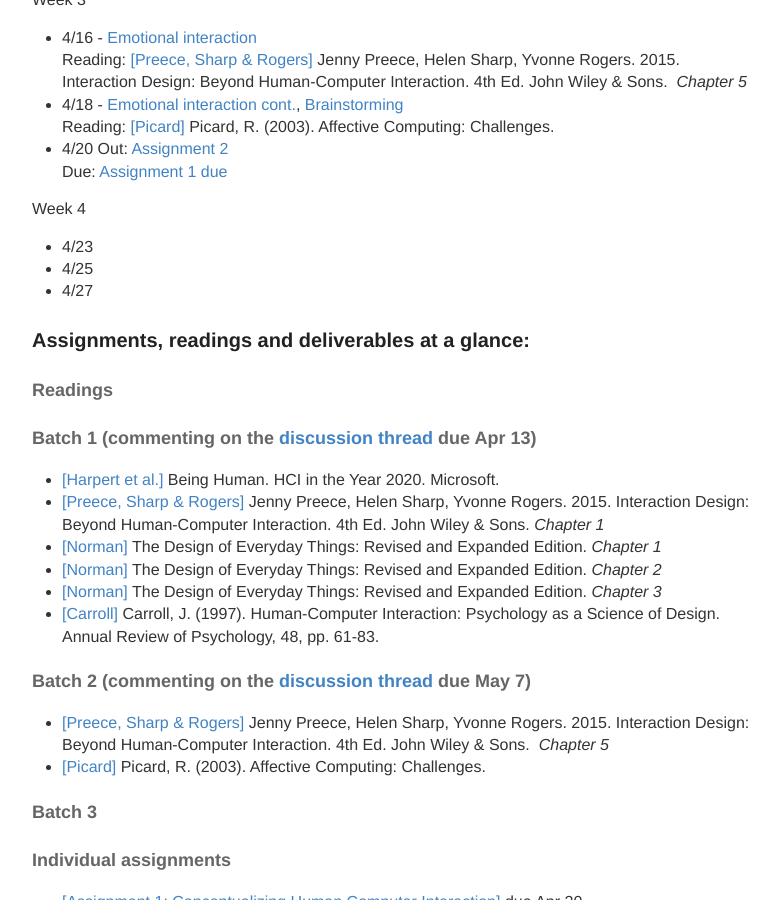
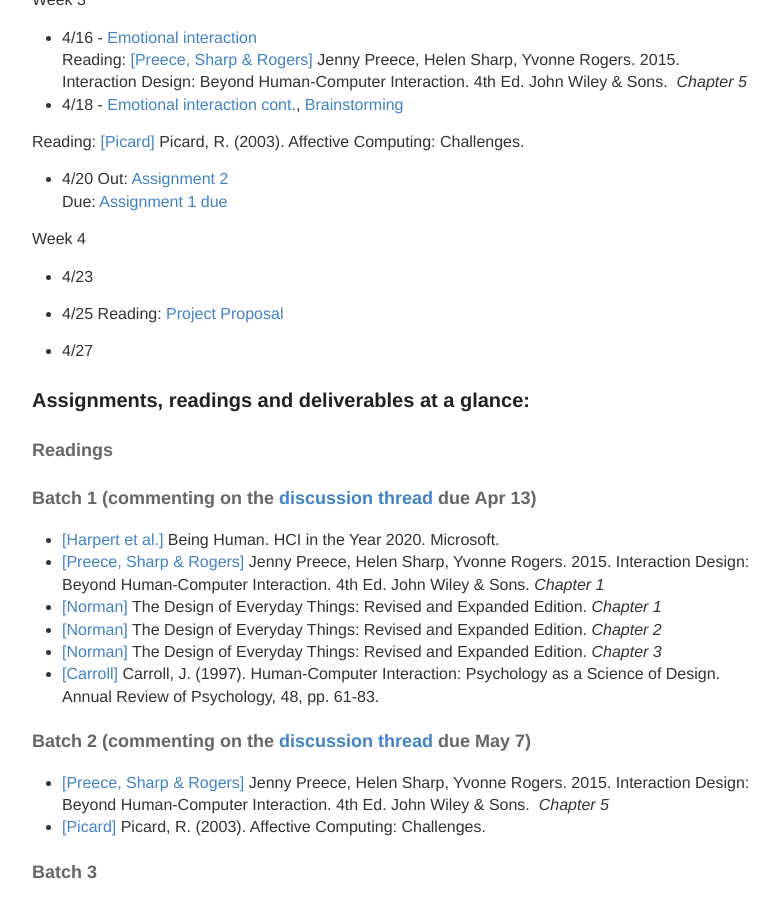
Before and after one commit to hciwang/hciwang.github.io, a Jekyll site: the page built from _posts/2018-3-25-lectures.md, in a window 1280 px wide and 900 px high, scrolled down 1037 px. Shown: the whole window, without its empty margins (248-1027 px from the left). Built offline with Jekyll 4.4.1, drawn with Linux system fonts in a browser that asks for light colours.

Commit message:
reading 04/25

```diff
--- a/_posts/2018-3-25-lectures.md
+++ b/_posts/2018-3-25-lectures.md
@@ -33,6 +33,7 @@
 - 4/16 - [Emotional interaction](https://canvas.ucdavis.edu/files/3304737/download?download_frd=1)
 Reading: [[Preece, Sharp & Rogers]](http://www.id-book.com/) Jenny Preece, Helen Sharp, Yvonne Rogers. 2015. Interaction Design: Beyond Human-Computer Interaction. 4th Ed. John Wiley & Sons.  *Chapter 5*
 - 4/18 - [Emotional interaction cont.](https://canvas.ucdavis.edu/files/3304737/download?download_frd=1), [Brainstorming](https://canvas.ucdavis.edu/courses/225630/files?preview=3341670)
+
 Reading: [[Picard]](https://affect.media.mit.edu/pdfs/03.picard.pdf) Picard, R. (2003). Affective Computing: Challenges.
 - 4/20
 Out: [Assignment 2]()
@@ -41,6 +42,8 @@
 Week 4
 - 4/23
 - 4/25
+Reading: [Project Proposal](https://canvas.ucdavis.edu/courses/225630/files?preview=3392172)
+
 - 4/27
 
 
```
